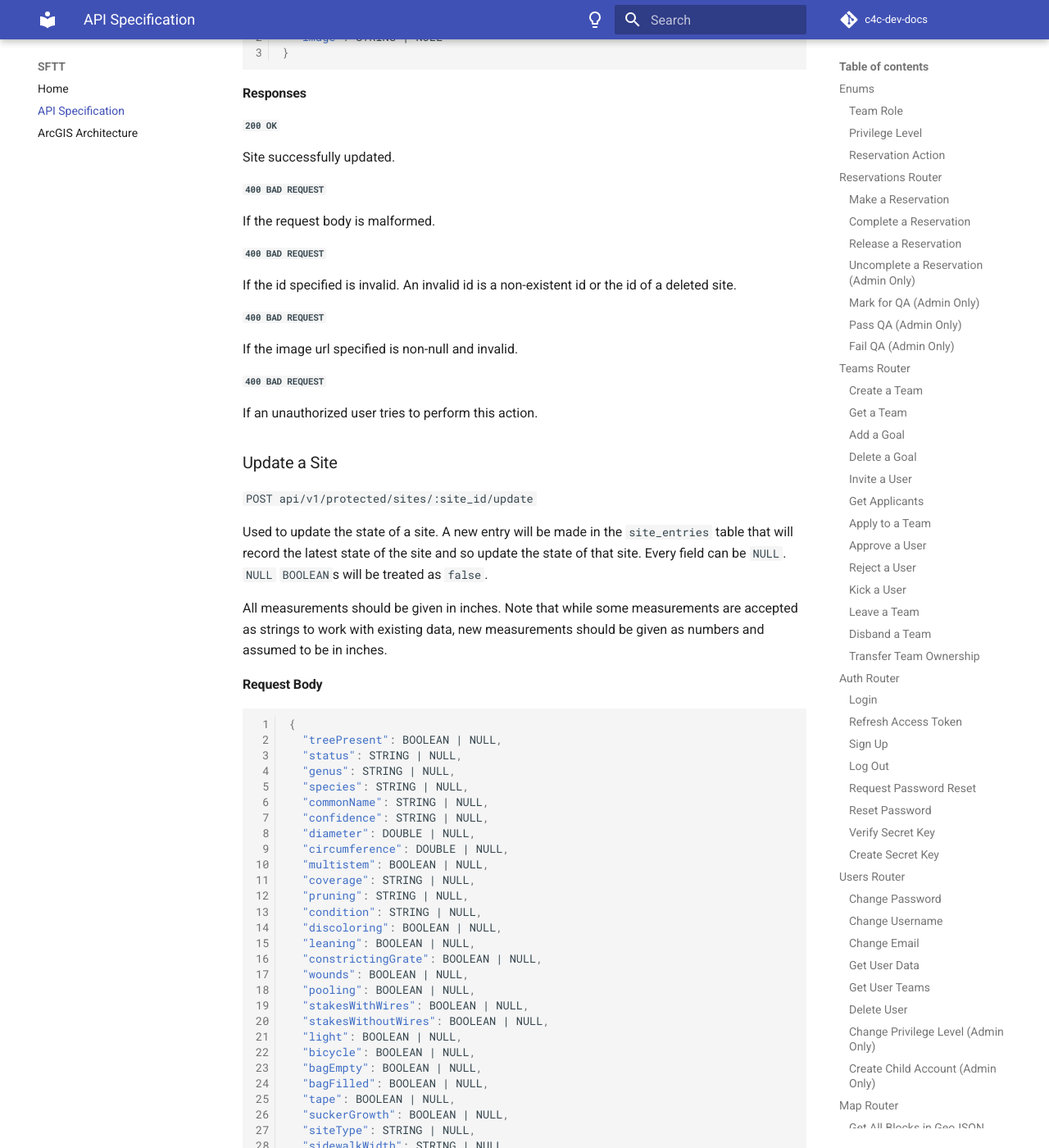
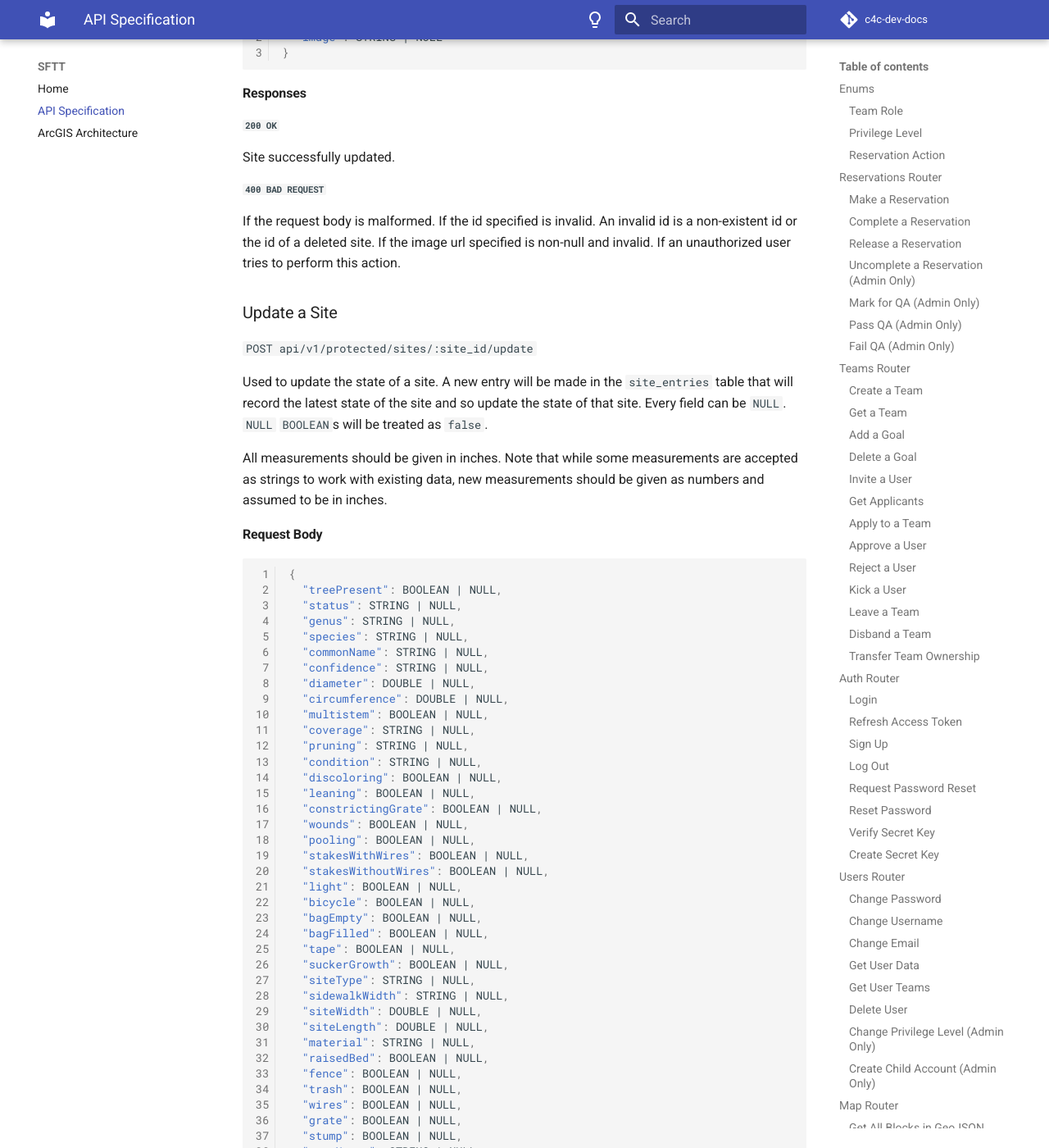
Before and after one commit to Code-4-Community/c4c-dev-docs, an MkDocs documentation site: the page built from docs/sftt/sftt-api-spec.md, in a window 1280 px wide and 1400 px high, scrolled down 41500 px. Shown: the whole window at 82% size. Built offline with MkDocs 1.6.1 and Material for MkDocs 9.7.7, drawn with Linux system fonts in a browser that asks for light colours; comment, search, counter and statistics services are not loaded; some of the changed text lies outside the part shown.

Commit message:
combined separate 400 errors into one

```diff
--- a/docs/sftt/sftt-api-spec.md
+++ b/docs/sftt/sftt-api-spec.md
@@ -1896,17 +1896,8 @@ Site successfully updated.
 ##### `400 BAD REQUEST`
 
 If the request body is malformed.
-
-##### `400 BAD REQUEST`
-
 If the id specified is invalid. An invalid id is a non-existent id or the id of a deleted site.
-
-##### `400 BAD REQUEST`
-
 If the image url specified is non-null and invalid.
-
-##### `400 BAD REQUEST`
-
 If an unauthorized user tries to perform this action.
 
 ### Update a Site
@@ -1975,9 +1966,6 @@ Site successfully updated.
 ##### `400 BAD REQUEST`
 
 If the request body is malformed.
-
-##### `400 BAD REQUEST`
-
 If the id specified is invalid. An invalid id is a non-existent id or the id of a deleted site.
 
 ### Edit a Site (Admin Only)
```
